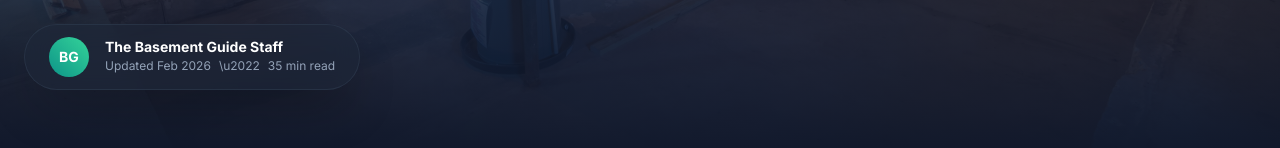
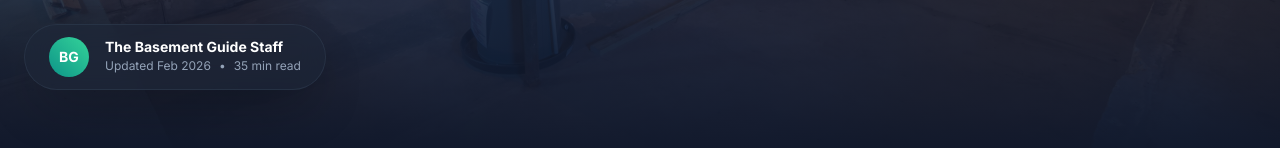
Before and after one commit to thebasementguide2026/basement-guide, a Next.js app: page /articles/how-to-finish-a-basement in a window 1280 px wide. Shown: the part 455-603 px from the top of the page. Built offline with nearby package versions, Linux system fonts and the light colour scheme.

Commit message:
fix: replace escaped unicode bullet with literal character in byline

```diff
--- a/app/articles/how-to-finish-a-basement/page.tsx
+++ b/app/articles/how-to-finish-a-basement/page.tsx
@@ -42,7 +42,7 @@ export default function HowToFinishBasement() {
               <div>
                 <p className='text-white font-bold text-sm leading-none mb-1'>The Basement Guide Staff</p>
                 <p className='text-slate-400 text-xs flex items-center'>
-                  Updated Feb 2026 <span className='mx-2'>\u2022</span> 35 min read
+                  Updated Feb 2026 <span className='mx-2'>•</span> 35 min read
                 </p>
               </div>
             </div>
```
